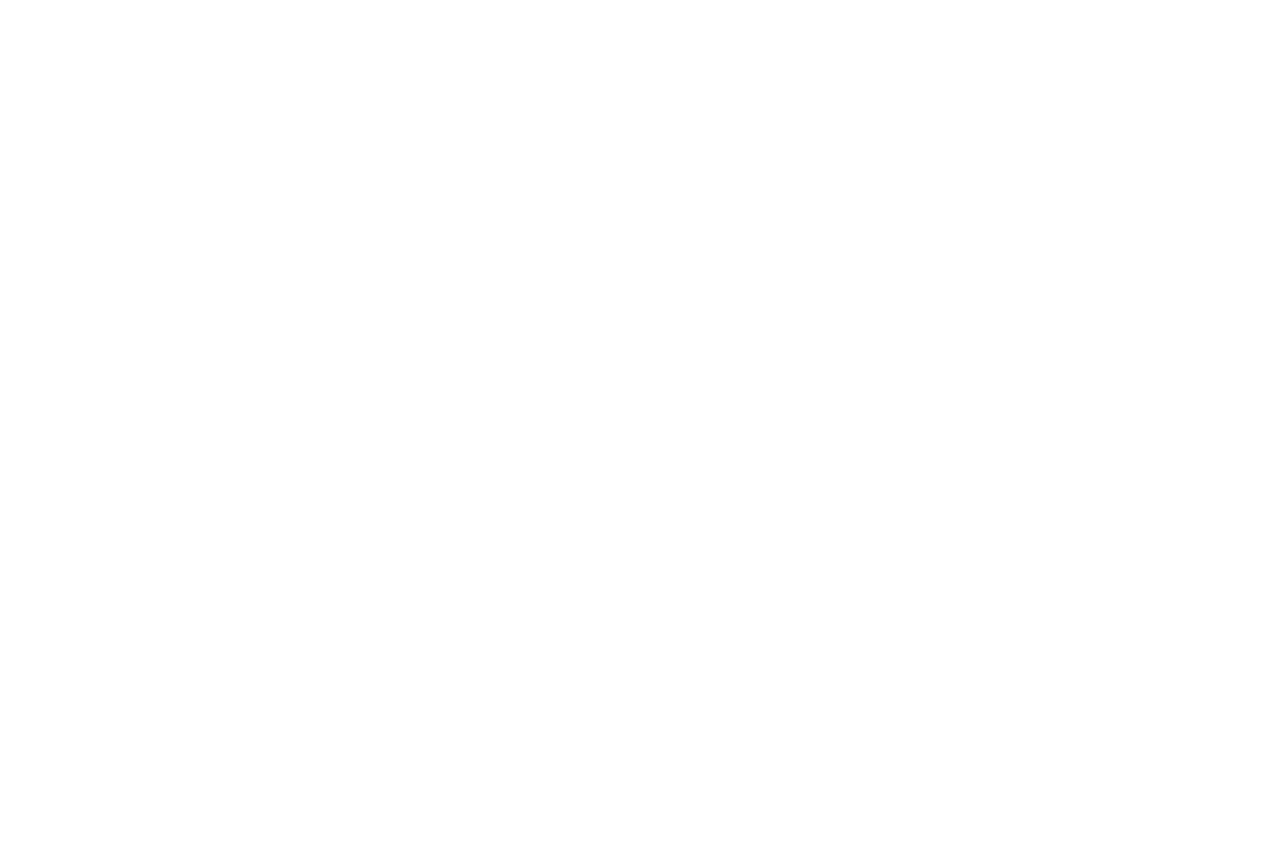
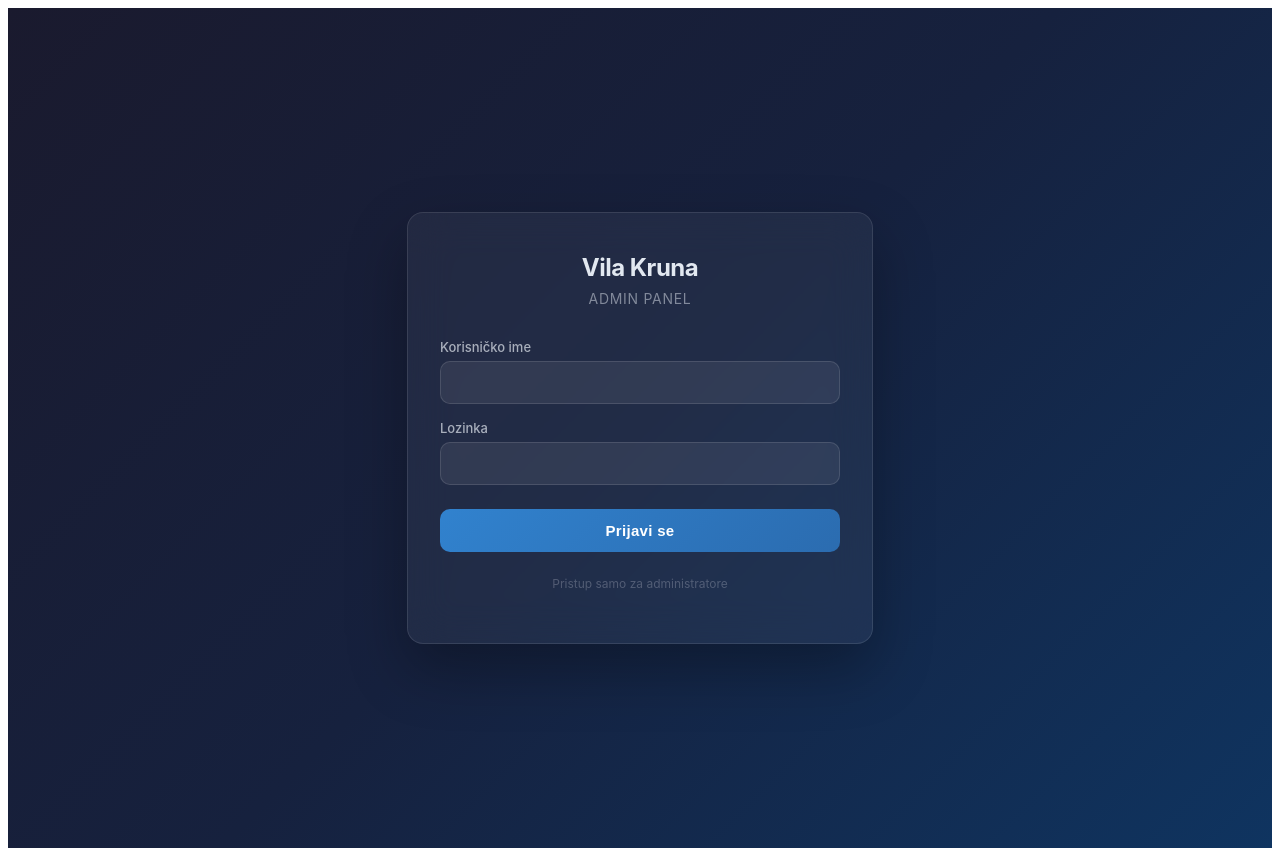
Before and after one commit to vila-kruna/vila-kruna, a Next.js app: page /admin in a window 1280 px wide. Before the commit the page ends 800 px from the top, so only its background shows below. Built offline with nearby package versions, Linux system fonts and the light colour scheme.

Commit message:
Added login system and table component in editor.

```diff
--- a/app/admin/page.tsx
+++ b/app/admin/page.tsx
@@ -1,10 +1,122 @@
 'use client';
 
 import Script from 'next/script';
+import { useState, useEffect, useCallback } from 'react';
+
+const STORAGE_KEY = 'sveltia-cms.user';
+
+/**
+ * Check if a valid Sveltia CMS user session exists in localStorage.
+ */
+function hasExistingSession(): boolean {
+  if (typeof window === 'undefined') return false;
+  try {
+    const stored = localStorage.getItem(STORAGE_KEY);
+    if (!stored) return false;
+    const parsed = JSON.parse(stored);
+    return typeof parsed?.token === 'string' && parsed.token.length > 0;
+  } catch {
+    return false;
+  }
+}
 
 export default function AdminPage() {
+  const [isAuthenticated, setIsAuthenticated] = useState(false);
+  const [isLoading, setIsLoading] = useState(true);
+  const [isSubmitting, setIsSubmitting] = useState(false);
+  const [error, setError] = useState('');
+  const [username, setUsername] = useState('');
+  const [password, setPassword] = useState('');
+
+  useEffect(() => {
+    setIsAuthenticated(hasExistingSession());
+    setIsLoading(false);
+  }, []);
+
+  const handleLogout = useCallback(() => {
+    localStorage.removeItem(STORAGE_KEY);
+    for (let i = localStorage.length - 1; i >= 0; i--) {
+      const key = localStorage.key(i);
+      if (key && key.startsWith('sveltia-cms')) {
+        localStorage.removeItem(key);
+      }
+    }
+    window.location.href = '/admin';
+  }, []);
+
+  const handleSubmit = useCallback(async (e: React.FormEvent) => {
+    e.preventDefault();
+    setError('');
+    setIsSubmitting(true);
+
+    try {
+      const response = await fetch('/api/admin/auth', {
+        method: 'POST',
+        headers: { 'Content-Type': 'application/json' },
+        body: JSON.stringify({ username, password }),
+      });
+
+      const data = await response.json();
+
+      if (!response.ok) {
+        setError(data.error || 'Greška pri prijavi.');
+        return;
+      }
+
+      if (!data.token) {
+        setError('Server je vratio neispravan odgovor.');
+        return;
+      }
+
+      const userData = {
+        token: data.token,
+        backendName: 'github',
+      };
+      localStorage.setItem(STORAGE_KEY, JSON.stringify(userData));
+
+      setUsername('');
+      setPassword('');
+      setIsAuthenticated(true);
+    } catch {
+      setError('Greška na mreži. Pokušajte ponovo.');
+    } finally {
+      setIsSubmitting(false);
+    }
+  }, [username, password]);
+
+  if (isLoading) {
+    return null;
+  }
+
+  // ─── Authenticated: load Sveltia CMS with table editor component ───
+  if (isAuthenticated) {
     return (
       <>
+        <button
+          onClick={handleLogout}
+          id="admin-logout-btn"
+          style={{
+            position: 'fixed',
+            top: '12px',
+            right: '12px',
+            zIndex: 99999,
+            padding: '6px 14px',
+            background: 'rgba(220, 53, 69, 0.9)',
+            color: '#fff',
+            border: 'none',
+            borderRadius: '6px',
+            fontSize: '13px',
+            fontFamily: 'Inter, system-ui, sans-serif',
+            cursor: 'pointer',
+            backdropFilter: 'blur(4px)',
+            transition: 'opacity 0.2s',
+          }}
+          onMouseEnter={(e) => { (e.target as HTMLElement).style.opacity = '0.8'; }}
+          onMouseLeave={(e) => { (e.target as HTMLElement).style.opacity = '1'; }}
+        >
+          Odjavi se
+        </button>
+
         {/* Prevent Sveltia CMS from auto-initializing so we can register editor components first */}
         <Script
           id="cms-manual-init-flag"
@@ -55,7 +167,7 @@ export default function AdminPage() {
               '      },',
               '    ],',
               '',
-            '    pattern: /^(\\|.+\\|)\\n(\\|[\\s:?-]+\\|)\\n((?:\\|.+\\|(?:\\n|$))+)/m,',
+              '    pattern: /^(\\\\|.+\\\\|)\\\\n(\\\\|[\\\\s:?-]+\\\\|)\\\\n((?:\\\\|.+\\\\|(?:\\\\n|$))+)/m,',
               '',
               '    fromBlock: function(match) {',
               '      var headerCells = match[1]',
@@ -63,7 +175,7 @@ export default function AdminPage() {
               '        .map(function(c) { return c.trim(); })',
               '        .filter(function(c) { return c.length > 0; });',
               '',
-            '      var dataLines = match[3].trim().split("\\n");',
+              '      var dataLines = match[3].trim().split("\\\\n");',
               '      var rows = dataLines.map(function(line) {',
               '        var cells = line',
               '          .split("|")',
@@ -89,15 +201,15 @@ export default function AdminPage() {
               '',
               '      var dataRows = "";',
               '      if (data.rows && data.rows.length > 0) {',
-            '        dataRows = "\\n" + data.rows.map(function(row) {',
+              '        dataRows = "\\\\n" + data.rows.map(function(row) {',
               '          var cells = (typeof row === "string" ? row : row.row || "").split(",").map(function(c) { return c.trim(); });',
               '          while (cells.length < headers.length) cells.push("");',
               '          cells = cells.slice(0, headers.length);',
               '          return "| " + cells.join(" | ") + " |";',
-            '        }).join("\\n");',
+              '        }).join("\\\\n");',
               '      }',
               '',
-            '      return headerRow + "\\n" + separatorRow + dataRows;',
+              '      return headerRow + "\\\\n" + separatorRow + dataRows;',
               '    },',
               '',
               '    toPreview: function(data) {',
@@ -106,8 +218,8 @@ export default function AdminPage() {
               '      var headers = data.headers.split(",").map(function(h) { return h.trim(); });',
               '',
               '      var html = "<table><thead><tr>";',
-            '      headers.forEach(function(h) { html += "<th>" + h + "<\\/th>"; });',
-            '      html += "<\\/tr><\\/thead><tbody>";',
+              '      headers.forEach(function(h) { html += "<th>" + h + "<\\\\/th>"; });',
+              '      html += "<\\\\/tr><\\\\/thead><tbody>";',
               '',
               '      if (data.rows && data.rows.length > 0) {',
               '        data.rows.forEach(function(row) {',
@@ -115,12 +227,12 @@ export default function AdminPage() {
               '          while (cells.length < headers.length) cells.push("");',
               '          cells = cells.slice(0, headers.length);',
               '          html += "<tr>";',
-            '          cells.forEach(function(c) { html += "<td>" + c + "<\\/td>"; });',
-            '          html += "<\\/tr>";',
+              '          cells.forEach(function(c) { html += "<td>" + c + "<\\\\/td>"; });',
+              '          html += "<\\\\/tr>";',
               '        });',
               '      }',
               '',
-            '      html += "<\\/tbody><\\/table>";',
+              '      html += "<\\\\/tbody><\\\\/table>";',
               '      return html;',
               '    },',
               '  });',
@@ -133,3 +245,189 @@ export default function AdminPage() {
       </>
     );
   }
+
+  // ─── Login form ───
+  return (
+    <div
+      style={{
+        minHeight: '100vh',
+        display: 'flex',
+        alignItems: 'center',
+        justifyContent: 'center',
+        background: 'linear-gradient(135deg, #1a1a2e 0%, #16213e 50%, #0f3460 100%)',
+        fontFamily: 'Inter, system-ui, -apple-system, sans-serif',
+        padding: '20px',
+      }}
+    >
+      <div
+        style={{
+          width: '100%',
+          maxWidth: '400px',
+          background: 'rgba(255, 255, 255, 0.05)',
+          backdropFilter: 'blur(20px)',
+          borderRadius: '16px',
+          border: '1px solid rgba(255, 255, 255, 0.1)',
+          padding: '40px 32px',
+          boxShadow: '0 25px 60px rgba(0, 0, 0, 0.3)',
+        }}
+      >
+        <div style={{ textAlign: 'center', marginBottom: '32px' }}>
+          <h1
+            style={{
+              color: '#e2e8f0',
+              fontSize: '24px',
+              fontWeight: 700,
+              margin: '0 0 8px 0',
+              letterSpacing: '-0.02em',
+            }}
+          >
+            Vila Kruna
+          </h1>
+          <p
+            style={{
+              color: 'rgba(226, 232, 240, 0.5)',
+              fontSize: '14px',
+              margin: 0,
+              letterSpacing: '0.05em',
+              textTransform: 'uppercase',
+            }}
+          >
+            Admin Panel
+          </p>
+        </div>
+
+        {error && (
+          <div
+            role="alert"
+            style={{
+              background: 'rgba(220, 53, 69, 0.15)',
+              border: '1px solid rgba(220, 53, 69, 0.3)',
+              borderRadius: '8px',
+              padding: '12px 16px',
+              marginBottom: '20px',
+              color: '#f87171',
+              fontSize: '14px',
+              textAlign: 'center',
+            }}
+          >
+            {error}
+          </div>
+        )}
+
+        <form onSubmit={handleSubmit}>
+          <div style={{ marginBottom: '16px' }}>
+            <label
+              htmlFor="admin-username"
+              style={{
+                display: 'block',
+                color: 'rgba(226, 232, 240, 0.7)',
+                fontSize: '13px',
+                fontWeight: 500,
+                marginBottom: '6px',
+              }}
+            >
+              Korisničko ime
+            </label>
+            <input
+              id="admin-username"
+              type="text"
+              value={username}
+              onChange={(e) => setUsername(e.target.value)}
+              required
+              autoComplete="username"
+              maxLength={128}
+              disabled={isSubmitting}
+              style={{
+                width: '100%',
+                padding: '12px 16px',
+                background: 'rgba(255, 255, 255, 0.07)',
+                border: '1px solid rgba(255, 255, 255, 0.12)',
+                borderRadius: '10px',
+                color: '#e2e8f0',
+                fontSize: '15px',
+                outline: 'none',
+                transition: 'border-color 0.2s',
+                boxSizing: 'border-box',
+              }}
+              onFocus={(e) => { e.target.style.borderColor = 'rgba(99, 179, 237, 0.5)'; }}
+              onBlur={(e) => { e.target.style.borderColor = 'rgba(255, 255, 255, 0.12)'; }}
+            />
+          </div>
+
+          <div style={{ marginBottom: '24px' }}>
+            <label
+              htmlFor="admin-password"
+              style={{
+                display: 'block',
+                color: 'rgba(226, 232, 240, 0.7)',
+                fontSize: '13px',
+                fontWeight: 500,
+                marginBottom: '6px',
+              }}
+            >
+              Lozinka
+            </label>
+            <input
+              id="admin-password"
+              type="password"
+              value={password}
+              onChange={(e) => setPassword(e.target.value)}
+              required
+              autoComplete="current-password"
+              maxLength={128}
+              disabled={isSubmitting}
+              style={{
+                width: '100%',
+                padding: '12px 16px',
+                background: 'rgba(255, 255, 255, 0.07)',
+                border: '1px solid rgba(255, 255, 255, 0.12)',
+                borderRadius: '10px',
+                color: '#e2e8f0',
+                fontSize: '15px',
+                outline: 'none',
+                transition: 'border-color 0.2s',
+                boxSizing: 'border-box',
+              }}
+              onFocus={(e) => { e.target.style.borderColor = 'rgba(99, 179, 237, 0.5)'; }}
+              onBlur={(e) => { e.target.style.borderColor = 'rgba(255, 255, 255, 0.12)'; }}
+            />
+          </div>
+
+          <button
+            id="admin-login-btn"
+            type="submit"
+            disabled={isSubmitting}
+            style={{
+              width: '100%',
+              padding: '13px',
+              background: isSubmitting
+                ? 'rgba(99, 179, 237, 0.3)'
+                : 'linear-gradient(135deg, #3182ce 0%, #2b6cb0 100%)',
+              color: '#fff',
+              border: 'none',
+              borderRadius: '10px',
+              fontSize: '15px',
+              fontWeight: 600,
+              cursor: isSubmitting ? 'not-allowed' : 'pointer',
+              transition: 'all 0.2s',
+              letterSpacing: '0.02em',
+            }}
+          >
+            {isSubmitting ? 'Prijava...' : 'Prijavi se'}
+          </button>
+        </form>
+
+        <p
+          style={{
+            textAlign: 'center',
+            color: 'rgba(226, 232, 240, 0.25)',
+            fontSize: '12px',
+            marginTop: '24px',
+          }}
+        >
+          Pristup samo za administratore
+        </p>
+      </div>
+    </div>
+  );
+}
```
Lines whose indentation alone changed are shown as unchanged.
